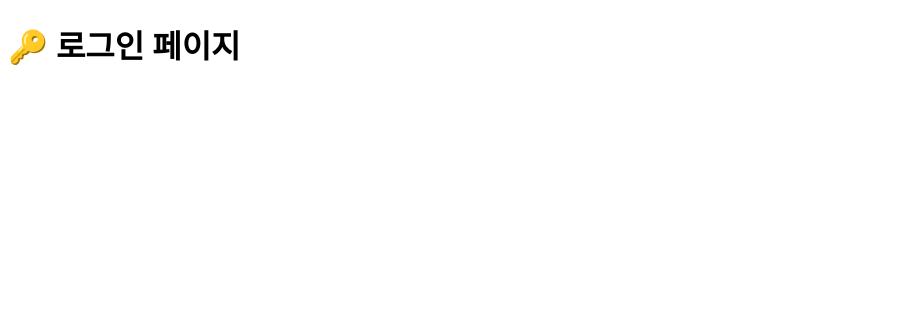
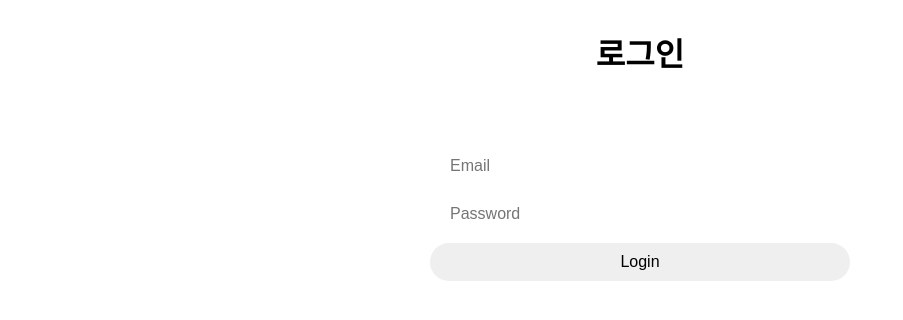
Before and after one commit to Dev-FE-3/toy-project2-team2, a React (Vite) app: page /login in a window 1280 px wide. Shown: the top 320 px of the page, without its empty margins (0-903 px from the left). Built offline with nearby package versions, Linux system fonts and the light colour scheme.

Commit message:
Feat : Route & Firebase & Login,out

```diff
--- a/src/App.jsx
+++ b/src/App.jsx
@@ -5,22 +5,37 @@ import MySalary from "./pages/mySalary/MySalary";
 import SalaryAdjustment from "./pages/salaryAdjustment/SalaryAdjustment";
 import { RouterProvider } from "react-router-dom";
 import Layout from "./shared/Layout";
+import { useEffect, useState } from "react";
+import { auth } from "./firebase";
+import styled from "styled-components";
+import LoadingScreen from "./shared/components/Loading-screen";
+import ProtectedRoute from "./shared/components/protected-route";
+
+const Wrapper = styled.div`
+  height: 100vh;
+  display: flex;
+  justify-content: center;
+`;
 
 const router = createBrowserRouter([
   {
     path: "/",
-    element: <Layout />,
+    element: (
+      <ProtectedRoute>
+        <Layout />
+      </ProtectedRoute>
+    ),
     children: [
       {
         path: "",
         element: <Calendar />,
       },
       {
-        path: "mySalary",
+        path: "MySalary",
         element: <MySalary />,
       },
       {
-        path: "salaryAdjustment",
+        path: "SalaryAdjustment",
         element: <SalaryAdjustment />,
       },
     ],
@@ -32,10 +47,21 @@ const router = createBrowserRouter([
 ]);
 
 const App = () => {
+  const [isLoading, setLoading] = useState(true);
+  const init = async () => {
+    //wait for firebase login check
+    await auth.authStateReady();
+    setLoading(false);
+  };
+
+  useEffect(() => {
+    init();
+  }, []);
+
   return (
-    <>
-      <RouterProvider router={router} />
-    </>
+    <Wrapper>
+      {isLoading ? <LoadingScreen /> : <RouterProvider router={router} />}
+    </Wrapper>
   );
 };
 
--- /dev/null
+++ b/src/firebase.js
@@ -0,0 +1,15 @@
+import { initializeApp } from "firebase/app";
+import { getAuth } from "firebase/auth";
+
+const firebaseConfig = {
+  apiKey: "AIzaSyCa_-pBEDd_lEnQKR5u92P4627mKrkl8PU",
+  authDomain: "toyproject2-baa7f.firebaseapp.com",
+  projectId: "toyproject2-baa7f",
+  storageBucket: "toyproject2-baa7f.firebasestorage.app",
+  messagingSenderId: "1031936527159",
+  appId: "1:1031936527159:web:fb88f370e55a48efa4a8b2",
+};
+
+// Initialize Firebase
+const app = initializeApp(firebaseConfig);
+export const auth = getAuth(app);
--- a/src/pages/login/Login.jsx
+++ b/src/pages/login/Login.jsx
@@ -1,5 +1,112 @@
+import { styled } from "styled-components";
+import { auth } from "../../firebase";
+import { signInWithEmailAndPassword } from "firebase/auth";
+import { FirebaseError } from "@firebase/util";
+import { useNavigate } from "react-router-dom";
+import { useState } from "react";
+
+const Title = styled.h1`
+  font-size: 32px;
+`;
+
+const Wrapper = styled.div`
+  height: 100%;
+  display: flex;
+  flex-direction: column;
+  align-items: center;
+  width: 420px;
+`;
+
+const Form = styled.form`
+  margin-top: 50px;
+  margin-bottom: 10px;
+  display: flex;
+  flex-direction: column;
+  gap: 10px;
+  width: 100%;
+`;
+
+const Input = styled.input`
+  padding: 10px 20px;
+  border-radius: 50px;
+  border: none;
+  width: 100%;
+  font-size: 16px;
+  &[type="submit"] {
+    cursor: pointer;
+    &:hover {
+      opacity: 0.8;
+    }
+  }
+`;
+
+const Error = styled.span`
+  font-weight: 600;
+  color: tomato;
+`;
+
 const Login = () => {
-  return <h1>🔑 로그인 페이지</h1>;
+  const navigate = useNavigate();
+  const [isLoading, setIsLoading] = useState(false);
+  const [email, setEmail] = useState("");
+  const [password, setPassword] = useState("");
+  const [error, setError] = useState("");
+  const onChange = (e) => {
+    const {
+      target: { name, value },
+    } = e;
+    if (name === "password") {
+      setPassword(value);
+    } else if (name === "email") {
+      setEmail(value);
+    }
+  };
+
+  const onSubmit = async (e) => {
+    e.preventDefault();
+    setError("");
+    if (isLoading || email === "" || password === "") return;
+    try {
+      setIsLoading(true);
+      await signInWithEmailAndPassword(auth, email, password);
+      navigate("/");
+    } catch (e) {
+      if (e instanceof FirebaseError) {
+        setError(e.message);
+      }
+    } finally {
+      setIsLoading(false);
+    }
+    // create an account
+    // set name of the user profile
+    // redirect to home page
+  };
+
+  return (
+    <Wrapper>
+      <Title>로그인</Title>
+      <Form onSubmit={onSubmit}>
+        <Input
+          onChange={onChange}
+          name="email"
+          value={email}
+          placeholder="Email"
+          type="email"
+          required
+        />
+        <Input
+          onChange={onChange}
+          name="password"
+          value={password}
+          placeholder="Password"
+          type="password"
+          required
+        />
+        <Input type="submit" value={isLoading ? "Loading..." : "Login"} />
+      </Form>
+      {error !== "" ? <Error>{error}</Error> : null}
+    </Wrapper>
+  );
 };
 
 export default Login;
--- a/src/shared/Layout.jsx
+++ b/src/shared/Layout.jsx
@@ -1,11 +1,27 @@
 // Layout.jsx
-import { Outlet } from "react-router-dom";
+import { Outlet, Link } from "react-router-dom";
+import styled from "styled-components";
+import LogOutButton from "./components/LogOutButton";
+
+const Wrapper = styled.div``;
+
+const Menu = styled.div``;
+
+const MenuItem = styled.div``;
 
 export default function Layout() {
   return (
-    <>
-      <Outlet /> {/* 여기서 자식 컴포넌트가 렌더링됨 */}
-    </>
+    <Wrapper>
+      <Menu>
+        <MenuItem>svg 넣는 칸</MenuItem>
+        <Link to="/">내 일정</Link>
+        <Link to="/MySalary">급여 확인</Link>
+        <Link to="/SalaryAdjustment">정정 신청 / 내역</Link>
+        <MenuItem>김이삭 메이트</MenuItem>
+        <LogOutButton />
+      </Menu>
+      <Outlet />
+    </Wrapper>
   );
 }
 
--- /dev/null
+++ b/src/shared/components/LogOutButton.jsx
@@ -0,0 +1,25 @@
+import { auth } from "../../firebase";
+import styled from "styled-components";
+import { useNavigate } from "react-router-dom";
+
+const LogOutButton = styled.button`
+  margin-left: 10px;
+`;
+
+export default function LogOut() {
+  const navigate = useNavigate();
+
+  const logOut = () => {
+    auth
+      .signOut()
+      .then(() => {
+        // 로그아웃 후 로그인 페이지로 리다이렉션
+        navigate("/login"); // 로그인 페이지로 이동 (경로는 상황에 맞게 조정)
+      })
+      .catch((error) => {
+        console.error("로그아웃 실패:", error);
+      });
+  };
+
+  return <LogOutButton onClick={logOut}>Log out</LogOutButton>;
+}
--- /dev/null
+++ b/src/shared/components/loading-screen.jsx
@@ -0,0 +1,20 @@
+import { styled } from "styled-components";
+
+const Wrapper = styled.div`
+  height: 100vh;
+  display: flex;
+  justify-content: center;
+  align-items: center;
+`;
+
+const Text = styled.span`
+  font-size: 24px;
+`;
+
+export default function LoadingScreen() {
+  return (
+    <Wrapper>
+      <Text>Loading...</Text>
+    </Wrapper>
+  );
+}
--- /dev/null
+++ b/src/shared/components/protected-route.jsx
@@ -0,0 +1,11 @@
+import { Navigate } from "react-router-dom";
+import { auth } from "../../firebase";
+
+// eslint-disable-next-line react/prop-types
+export default function ProtectedRoute({ children }) {
+  const user = auth.currentUser;
+  if (user === null) {
+    return <Navigate to="/login" />;
+  }
+  return children;
+}
```
Also changed, not shown: src/shared/components/protected-route/ProtectedRoute.jsx (deleted, +0 -15 lines), src/shared/components/auth-components.js (deleted).
